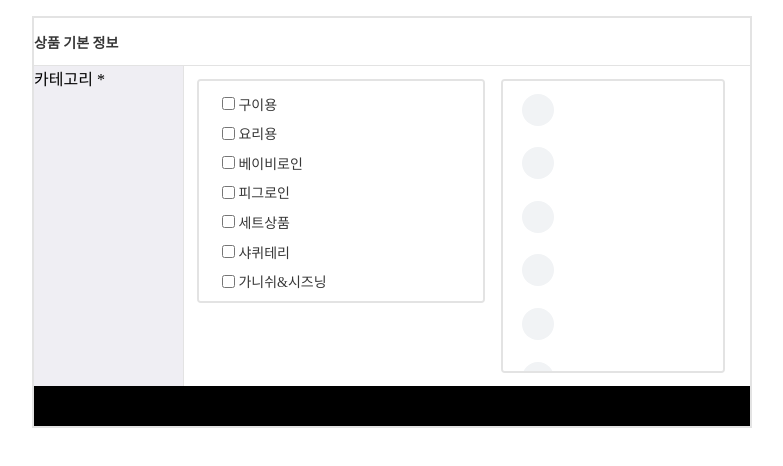
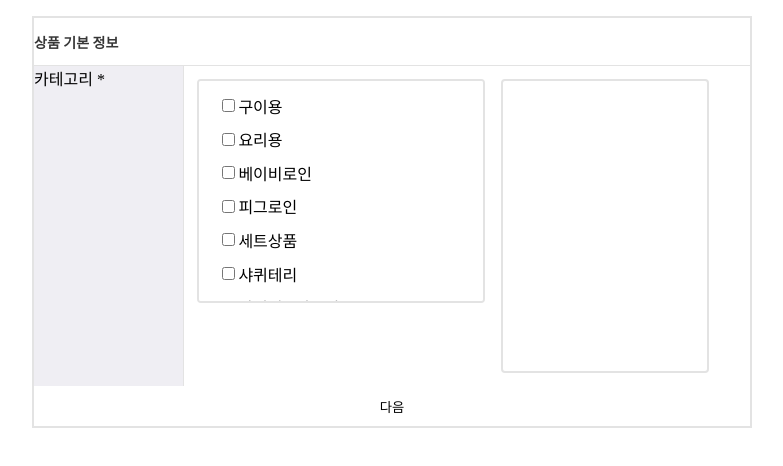
Before and after one commit to wanted-luckyzzang/wanted-product-registration, a React (Create React App) app: page / in a window 1280 px wide. Shown: the top 466 px of the page, without its empty margins (248-1031 px from the left). Built offline with nearby package versions, Linux system fonts and the light colour scheme.

Commit message:
add: 카테고리 클릭 시 우측에 태그 생성

```diff
--- a/src/common/Button.js
+++ b/src/common/Button.js
@@ -1,21 +1,9 @@
-import styled from "styled-components";
-import icon from "Assets/deleteIcon.png";
-import { bg, text, border } from "styles/palette";
+import styled from 'styled-components';
+import icon from 'Assets/deleteIcon.png';
+import { bg, text, border } from 'styles/palette';
 
 export default function Button(props) {
-  const {
-    width,
-    height,
-    margin,
-    bg,
-    color,
-    border,
-    children,
-    _onClick,
-    type,
-    sx,
-    onClick,
-  } = props;
+  const { width, height, margin, bg, color, border, children, _onClick, type, sx, onClick } = props;
 
   const styles = {
     width,
@@ -28,26 +16,26 @@ export default function Button(props) {
 
   return (
     <>
-      {type === "button" ? (
+      {type === 'button' ? (
         <ElButton {...styles} type={type} onClick={_onClick}>
           {children}
         </ElButton>
       ) : (
         <div
           style={{
-            width: "1.3rem",
-            height: "1.3rem",
-            borderRadius: "50%",
-            border: "1px solid #e3e3e3",
-            display: "flex",
-            justifyContent: "center",
-            alignItems: "center",
-            cursor: "pointer",
+            width: '1.3rem',
+            height: '1.3rem',
+            borderRadius: '50%',
+            border: '1px solid #e3e3e3',
+            display: 'flex',
+            justifyContent: 'center',
+            alignItems: 'center',
+            cursor: 'pointer',
             ...sx,
           }}
           onClick={onClick}
         >
-          <img src={icon} style={{ width: "1.1rem" }} />
+          <img src={icon} style={{ width: '1.1rem' }} />
         </div>
       )}
     </>
@@ -55,12 +43,13 @@ export default function Button(props) {
 }
 
 Button.defaultProps = {
-  width: "100%",
-  height: "40px",
+  width: '100%',
+  height: '40px',
   children: null,
-  bg: "black",
-  type: "button",
-  border: "red",
+  bg: '#fff',
+  color: '#000',
+  type: 'button',
+  border: 'red',
   _onClick: () => {},
 };
 
@@ -70,9 +59,9 @@ const ElButton = styled.button`
   justify-content: center;
   width: ${(props) => props.width};
   height: ${(props) => props.height};
-  ${(props) => (props.margin ? `margin: ${props.margin};` : "")}
-  ${(props) => (props.color ? `color: ${props.color}` : "")}
-  ${(props) => (props.bg ? `background: ${props.bg}` : "")};
-  ${(props) => (props.border ? `border: 1px solid ${props.border}` : "")}
+  ${(props) => (props.margin ? `margin: ${props.margin};` : '')}
+  ${(props) => (props.color ? `color: ${props.color}` : '')}
+  ${(props) => (props.bg ? `background: ${props.bg}` : '')};
+  ${(props) => (props.border ? `border: 1px solid ${props.border}` : '')}
   border-radius: 4px;
 `;
--- a/src/common/Tag.js
+++ b/src/common/Tag.js
@@ -1,8 +1,8 @@
 import React from 'react';
 import styled from 'styled-components';
 
-const Tag = ({ tagContent, _onClick }) => {
-  return <Tagitem onClick={_onClick}>{tagContent}</Tagitem>;
+const Tag = ({ children, _onClick }) => {
+  return <Tagitem onClick={_onClick}>{children}</Tagitem>;
 };
 
 const Tagitem = styled.div`
--- a/src/pages/Category.js
+++ b/src/pages/Category.js
@@ -5,30 +5,18 @@ import { Link } from 'react-router-dom';
 import CATEGORY from 'utils/categoryData';
 
 export const Category = (props) => {
-  // const navigate = useNavigate();
-  const [checked, setChecked] = useState(false);
-  const [checkedItems, setCheckedItems] = useState(new Set());
+  const [selectedTag, setSelectedTag] = useState([]);
 
-  const checkedItemHandler = useCallback(
-    (item, isChecked) => {
-      if (isChecked) {
-        checkedItems.add(item);
-        setCheckedItems(checkedItems);
-      } else if (!isChecked && checkedItems.has(item)) {
-        checkedItems.delete(item);
-        setCheckedItems(checkedItems);
+  const checkHandler = useCallback(
+    (e) => {
+      if (e.target.checked && !selectedTag.includes(e.target.value)) {
+        setSelectedTag([...selectedTag, e.target.value]);
       }
     },
-    [checkedItems]
+    [selectedTag, setSelectedTag]
   );
 
-  const checkHandler = useCallback(
-    (e, item) => {
-      setChecked(!checked);
-      checkedItemHandler(item, e.target.checked);
-    },
-    [checked, checkedItemHandler]
-  );
+  console.log(selectedTag);
 
   return (
     <Grid width='45rem' margin='1rem auto' border isFlex column>
@@ -44,21 +32,29 @@ export const Category = (props) => {
             {CATEGORY.map((item, idx) => {
               return (
                 <Grid key={idx} isFlex align='center' margin='0 0 0.6rem'>
-                  {/* <Checkbox checked={bChecked} _onClick={checkHandler} /> */}
-                  <input type='checkbox' checked={checked} onChange={checkHandler} />
-                  <Text>{item}</Text>
+                  <input id='check' type='checkbox' value={item} onChange={(e, item) => checkHandler(e, item)} />
+                  {item}
                 </Grid>
               );
             })}
           </Grid>
 
-          <Grid width='14rem' border padding='0.8rem 1.2rem' scrollY>
-            {CATEGORY.map((item, idx) => (
-              <Grid key={idx} isFlex align='center' margin='0 0 0.6rem'>
-                <Tag>{item}</Tag>
-              </Grid>
-            ))}
-          </Grid>
+          {selectedTag.length === 0 ? (
+            <Grid width='13rem' padding='0.8rem 1.2rem' border scrollY>
+              {selectedTag.map((item, idx) => {
+                console.log(item);
+                return (
+                  <Grid key={idx} isFlex align='center' margin='0 0 0.6rem'>
+                    <Button>{item}</Button>
+                  </Grid>
+                );
+              })}
+            </Grid>
+          ) : (
+            <Grid width='14rem' padding='0.8rem 1.2rem' border scrollY isFlex justify='center' align='center'>
+              <Text>카테고리를 지정해주세요.</Text>
+            </Grid>
+          )}
         </Grid>
       </Grid>
       <Button>
```
